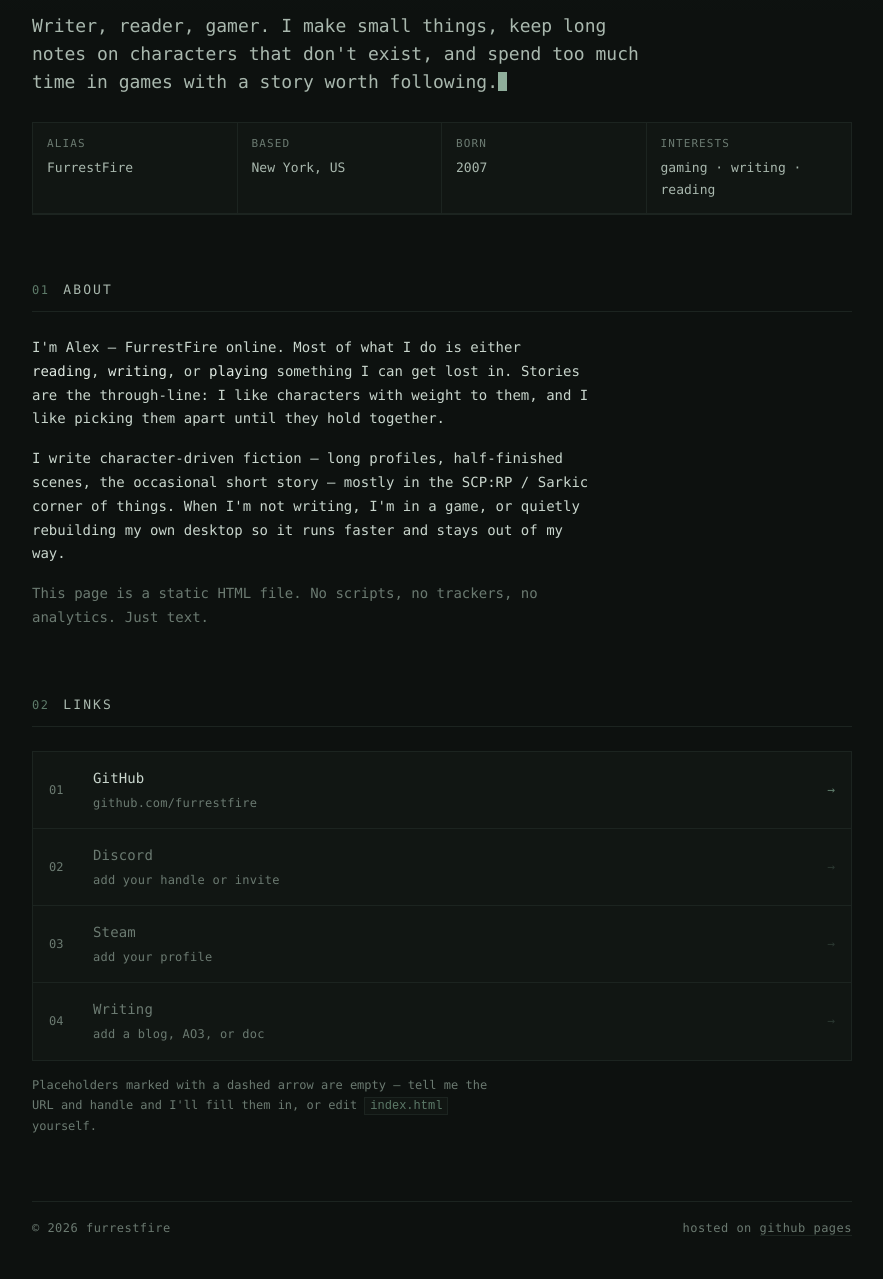
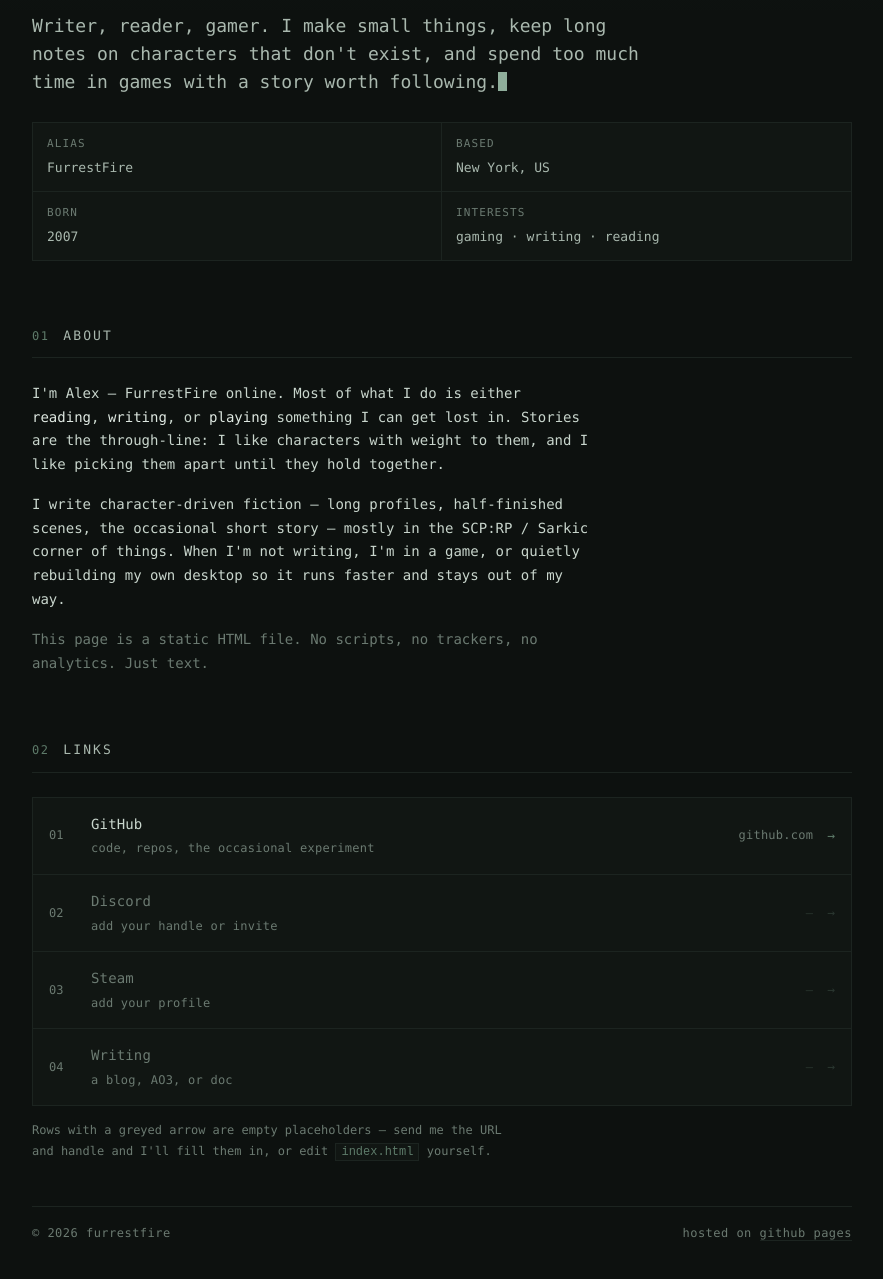
Before and after one commit to furrestfire/furrestfire.github.io, a plain HTML site: page index.html in a window 1280 px wide. Shown: the part 197-1476 px from the top of the page, without its empty margins (198-1081 px from the left). Drawn offline with Linux system fonts and the light colour scheme.

Commit message:
polish: meta grid, link rows, copy

```diff
--- a/index.html
+++ b/index.html
@@ -94,15 +94,17 @@
     border:1px solid var(--line);
     background:var(--panel);
     display:grid;
-    grid-template-columns:repeat(auto-fit,minmax(150px,1fr));
+    grid-template-columns:repeat(2,minmax(0,1fr));
   }
   .meta div{padding:12px 14px; border-right:1px solid var(--line); border-bottom:1px solid var(--line)}
-  .meta div:last-child{border-right:0}
+  .meta div:nth-child(2n){border-right:0}
+  .meta div:nth-last-child(-n+2){border-bottom:0}
   .meta dt{font-size:11px; letter-spacing:.1em; text-transform:uppercase; color:var(--dim); margin-bottom:3px}
   .meta dd{margin:0; color:var(--fg-soft); font-size:13px}
 
   /* ---- sections ---- */
   section{margin-bottom:64px}
+  section:last-of-type{margin-bottom:44px}
   .head{
     display:flex; align-items:baseline; gap:14px;
     border-bottom:1px solid var(--line);
@@ -122,9 +124,9 @@
   .links{display:flex; flex-direction:column; gap:1px; background:var(--line); border:1px solid var(--line)}
   .link{
     display:grid;
-    grid-template-columns:28px 1fr auto;
+    grid-template-columns:28px 1fr auto auto;
     align-items:center;
-    gap:16px;
+    gap:14px;
     background:var(--panel);
     padding:15px 16px;
     transition:background .16s ease, color .16s ease;
@@ -135,9 +137,11 @@
   .link .name{color:var(--fg); font-size:14px; letter-spacing:.01em}
   .link .name small{display:block; color:var(--dim); font-size:12px; letter-spacing:.02em; margin-top:2px}
   .link:hover .name{color:#dfe9e2}
+  .link .host{color:var(--dim); font-size:12px; letter-spacing:.02em; text-align:right}
   .link .go{color:var(--accent-dim); font-size:13px; transition:transform .16s ease, color .16s ease}
   .link:hover .go{color:var(--accent); transform:translateX(4px)}
   .link.placeholder .name{color:var(--dim)}
+  .link.placeholder .host{color:var(--line-strong)}
   .link.placeholder .go{color:var(--line-strong)}
 
   .note{
@@ -165,6 +169,7 @@
     .meta{grid-template-columns:1fr 1fr}
     .meta div:nth-child(2n){border-right:0}
     .link{grid-template-columns:22px 1fr auto; gap:10px; padding:13px 12px}
+    .link .host{display:none}
   }
   @media (prefers-reduced-motion:reduce){
     html{scroll-behavior:auto}
@@ -211,27 +216,31 @@
     <div class="links">
       <a class="link" href="https://github.com/furrestfire" target="_blank" rel="noopener">
         <span class="idx">01</span>
-        <span class="name">GitHub<small>github.com/furrestfire</small></span>
+        <span class="name">GitHub<small>code, repos, the occasional experiment</small></span>
+        <span class="host">github.com</span>
         <span class="go">→</span>
       </a>
       <a class="link placeholder" href="#" data-empty="true">
         <span class="idx">02</span>
         <span class="name">Discord<small>add your handle or invite</small></span>
+        <span class="host">—</span>
         <span class="go">→</span>
       </a>
       <a class="link placeholder" href="#" data-empty="true">
         <span class="idx">03</span>
         <span class="name">Steam<small>add your profile</small></span>
+        <span class="host">—</span>
         <span class="go">→</span>
       </a>
       <a class="link placeholder" href="#" data-empty="true">
         <span class="idx">04</span>
-        <span class="name">Writing<small>add a blog, AO3, or doc</small></span>
+        <span class="name">Writing<small>a blog, AO3, or doc</small></span>
+        <span class="host">—</span>
         <span class="go">→</span>
       </a>
     </div>
 
-    <p class="note">Placeholders marked with a dashed arrow are empty — tell me the URL and handle and I'll fill them in, or edit <code>index.html</code> yourself.</p>
+    <p class="note">Rows with a greyed arrow are empty placeholders — send me the URL and handle and I'll fill them in, or edit <code>index.html</code> yourself.</p>
   </section>
 
   <footer>
```
Also changed, not shown: preview.png (deleted), 1 other file.
